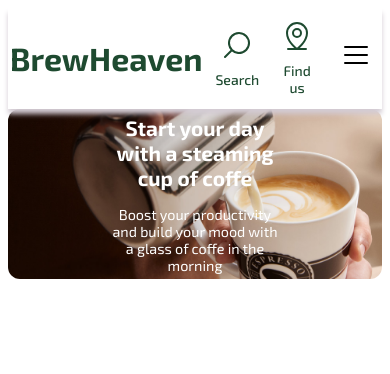
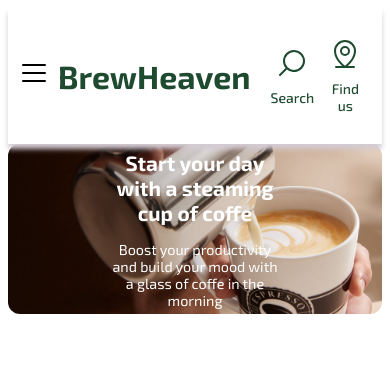
Before and after one commit to potnurusrilatha/ReactSPA-Assignment, a React (Vite) app: page / in a window 390 px wide. Shown: the top 374 px of the page. Built offline with nearby package versions, Linux system fonts and the light colour scheme.

Commit message:
fixed icons changes

```diff
--- a/src/components/Header/header.module.css
+++ b/src/components/Header/header.module.css
@@ -25,7 +25,7 @@
 
 .desktopNav {
   display: flex;
-  gap: 3rem;
+  gap: 2rem;
   margin-right: 2rem;
   color: var(--primary-color);
   font-weight: bold;
--- a/src/components/Header/index.jsx
+++ b/src/components/Header/index.jsx
@@ -20,20 +20,24 @@ import Icons from '../Icons';
 
   return (
     <header className={styles.header}>
+
+       <button onClick={menuButtonClick} className={styles.mobileMenuButton}>
+          {isOpen ? <X size={32} /> : <List size={32} />}
+        </button>
+
+      <h1 className={styles.pageTitle}>BrewHeaven</h1>
         <Navigation
           handleNavClick={handleNavClick}
           className={isOpen ? styles.mobileMenu : styles.desktopNav}
           currentPage={currentPage}
         />
-      <h1 className={styles.pageTitle}>BrewHeaven</h1>
+
 
       <div className={styles.iconsContainer}>
         <Icons />
       </div>
 
-      <button onClick={menuButtonClick} className={styles.mobileMenuButton}>
-          {isOpen ? <X size={32} /> : <List size={32} />}
-        </button>
+
 
     </header>
   )
--- a/src/components/Home/home.module.css
+++ b/src/components/Home/home.module.css
@@ -1,6 +1,6 @@
 .homeSectionOverlay {
   position: relative;
-    margin-bottom: 60px;
+  margin-bottom: 30px;
 }
 
 .imageContainer {
@@ -62,6 +62,10 @@
 }
 
 @media screen and (max-width: 1024px) {
+  .homeSectionOverlay {
+    margin-bottom: 10px;
+  }
+
   .homeSection {
     flex-direction: column;
     padding: 40px 40px;
@@ -99,6 +103,6 @@
 
   .homeContentOverlay {
     font-size: 0.9rem;
-      padding: 10px;
+    padding: 8px;
   }
 }
--- a/src/components/Icons/icons.module.css
+++ b/src/components/Icons/icons.module.css
@@ -1,6 +1,8 @@
 .iconsWrapper {
   display: flex;
   gap: 15px;
+  padding: 20px 20px;
+
 }
 
 .iconContainer {
@@ -10,6 +12,7 @@
   justify-content: center;
   text-align: center;
   width: 100%;
+  left:0;
 }
 
 .iconsearch,
@@ -26,11 +29,12 @@
 
 @media screen and (max-width: 768px) {
   .iconWrapper {
-      gap: 3px
+    gap: 3px;
+    padding: 10px 10px;
 
   }
 
   .iconText {
-      font-size: 0.875rem;
+    font-size: 0.875rem;
   }
 }
```
Lines whose indentation alone changed are shown as unchanged.
